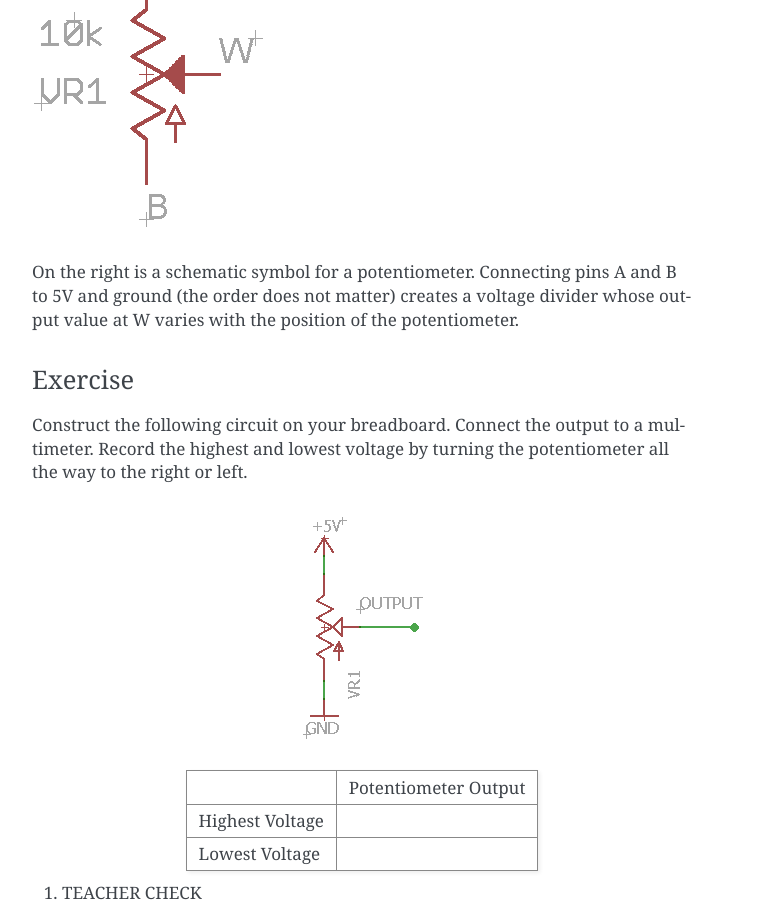
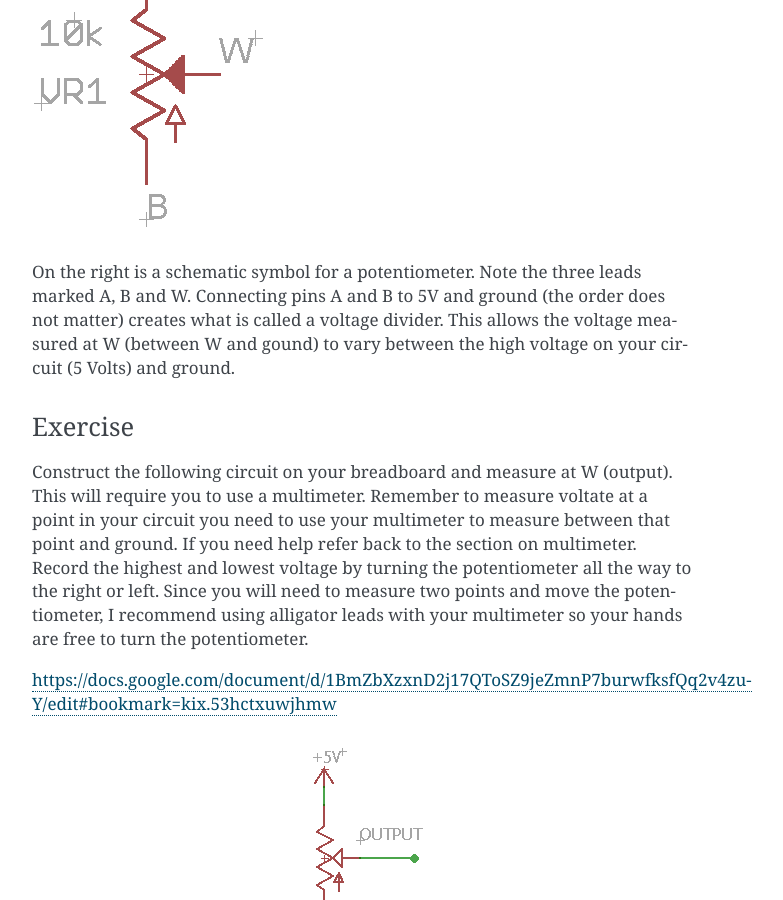
Before and after one commit to maxtkc/mvths-wiki, a Sphinx documentation site: the page built from docs/020-potentiometers.rst, in a window 1280 px wide and 900 px high, scrolled down 1503 px. Shown: the whole window, without its empty margins (388-1171 px from the left). Built offline with Sphinx 7.4.7, drawn with Linux system fonts in a browser that asks for light colours.

Commit message:
Update 020-potentiometers.rst

```diff
--- a/docs/020-potentiometers.rst
+++ b/docs/020-potentiometers.rst
@@ -23,17 +23,19 @@ of the resistance value between W and A.
 
 |image0|\ |image1|
 
-On the right is a schematic symbol for a potentiometer. Connecting pins
-A and B to 5V and ground (the order does not matter) creates a voltage
-divider whose output value at W varies with the position of the
-potentiometer.
+On the right is a schematic symbol for a potentiometer. Note the three leads marked A, B and W. Connecting pins
+A and B to 5V and ground (the order does not matter) creates what is called a voltage
+divider. This allows the voltage measured at W (between W and gound) to vary between the high voltage on your circuit (5 Volts) and ground.
 
 Exercise
 ~~~~~~~~
 
-Construct the following circuit on your breadboard. Connect the output
-to a multimeter. Record the highest and lowest voltage by turning the
-potentiometer all the way to the right or left.
+Construct the following circuit on your breadboard and measure at W (output). This will require you to use a multimeter. Remember to measure voltate at a point in
+your circuit you need to use your multimeter to measure between that point and ground. If you need help refer back to the
+section on multimeter. Record the highest and lowest voltage by turning the
+potentiometer all the way to the right or left. Since you will need to measure two points and move the potentiometer, I recommend using alligator leads with your multimeter so your hands are free to turn the potentiometer.
+
+https://docs.google.com/document/d/1BmZbXzxnD2j17QToSZ9jeZmnP7burwfksfQq2v4zu-Y/edit#bookmark=kix.53hctxuwjhmw
 
 .. figure:: images/image60.png
    :alt:
```
